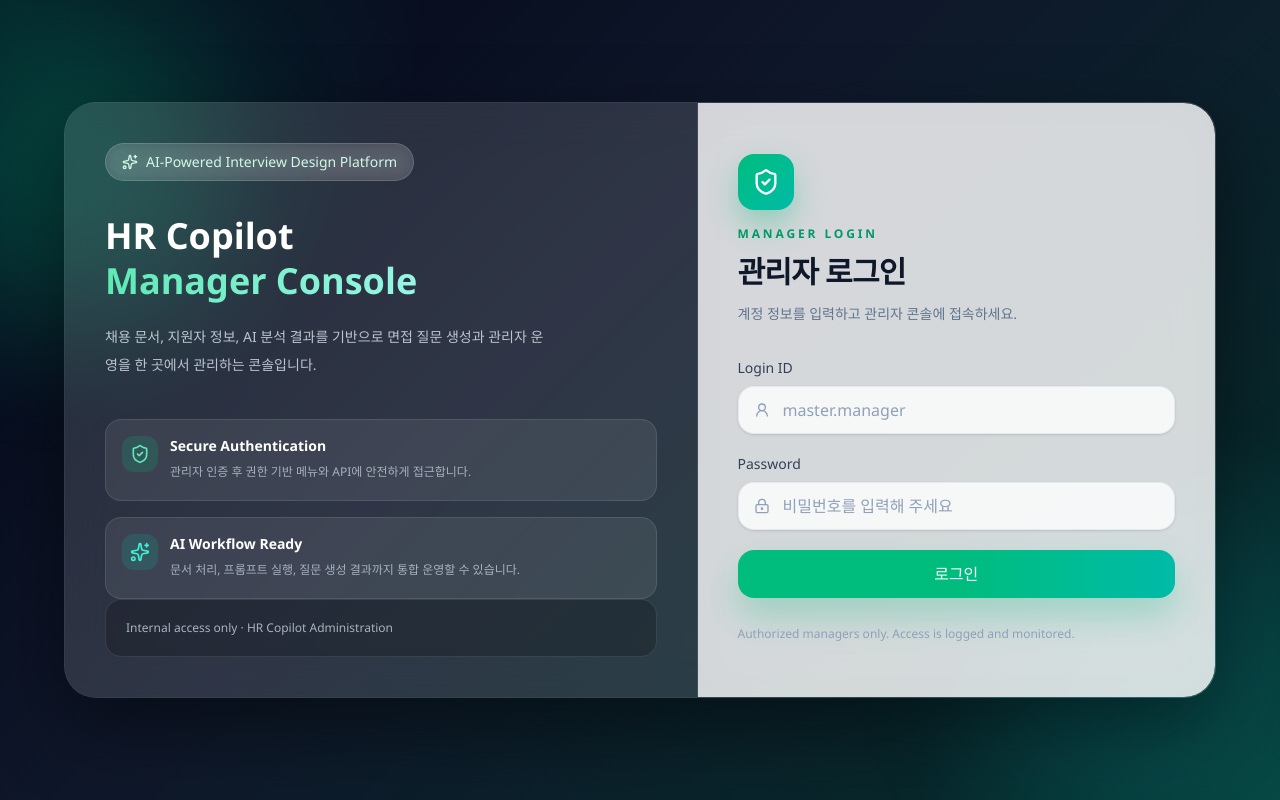
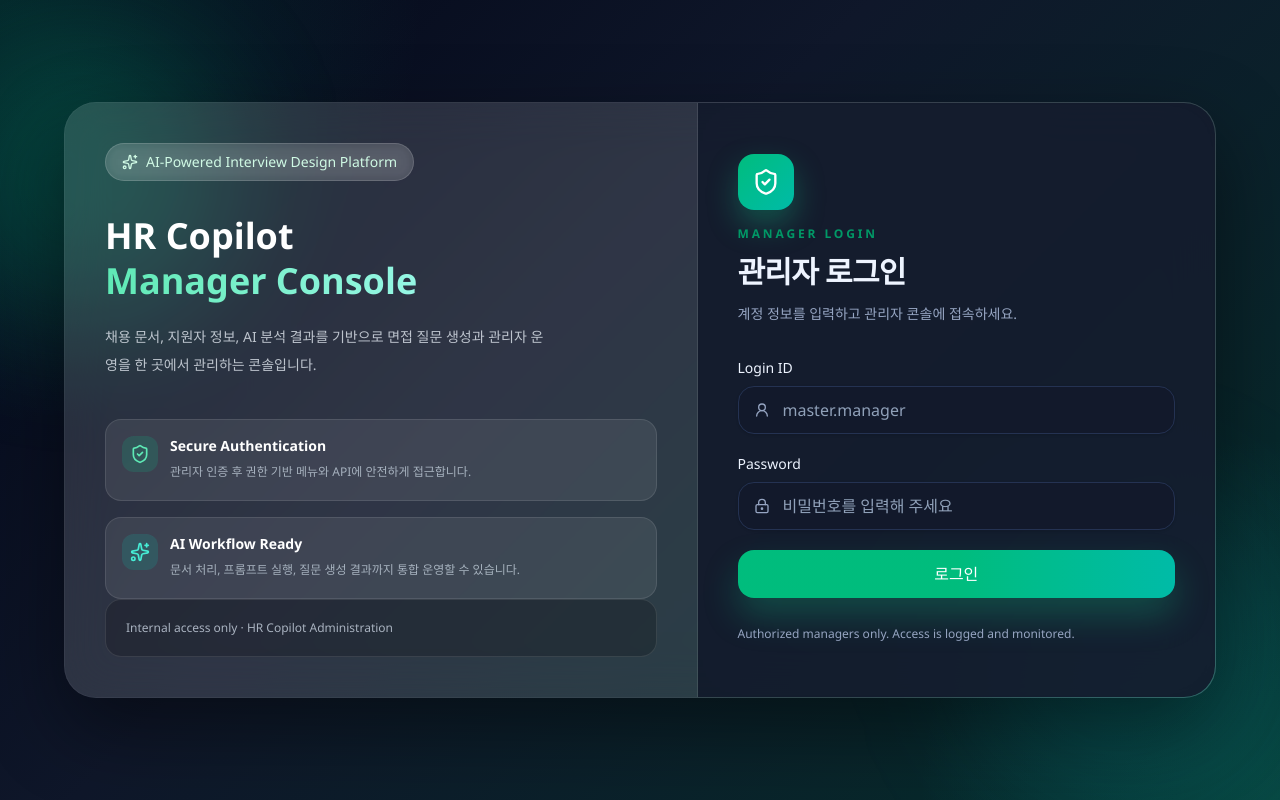
Before and after one commit to bamti95/hr-copilot, a React (Vite) app in the folder frontend/: page /auth/login in a window 1280 px wide. Built offline with nearby package versions, Linux system fonts and the light colour scheme.

Commit message:
fix: HR Copilot BS Front - 전역 다크모드 관련 CSS 수정

```diff
--- a/frontend/src/app/providers/AppProviders.tsx
+++ b/frontend/src/app/providers/AppProviders.tsx
@@ -15,7 +15,9 @@ export function AppProviders({ children }: PropsWithChildren) {
 
   useEffect(() => {
     document.documentElement.classList.toggle("theme-dark", isDark);
+    document.documentElement.classList.toggle("dark", isDark);
     document.body.classList.toggle("theme-dark", isDark);
+    document.body.classList.toggle("dark", isDark);
   }, [isDark]);
 
   useEffect(() => {
--- a/frontend/src/assets/global.css
+++ b/frontend/src/assets/global.css
@@ -1,4 +1,6 @@
 @import "tailwindcss";
+
+@custom-variant dark (&:where(.theme-dark, .theme-dark *));
 
 :root {
   font-family: "Pretendard Variable", "Noto Sans KR", "Segoe UI", sans-serif;
@@ -28,6 +30,11 @@ body.theme-dark {
   --line: #243252;
   --text: #eef4ff;
   --muted: #96a5c2;
+  --surface-soft: rgba(28, 39, 62, 0.72);
+  --surface-subtle: rgba(35, 48, 73, 0.62);
+  --surface-hover: rgba(49, 95, 188, 0.18);
+  --surface-danger: rgba(127, 29, 29, 0.22);
+  --line-soft: rgba(127, 147, 180, 0.28);
   --shadow: 0 24px 80px rgba(0, 0, 0, 0.32);
   background:
     radial-gradient(circle at top left, rgba(73, 109, 255, 0.2), transparent 22%),
@@ -49,6 +56,92 @@ body {
   min-height: 100vh;
   color: var(--text);
   background: var(--bg);
+}
+
+body.theme-dark :where(.admin-shell, .manager-shell, .admin-shell__content) {
+  color: var(--text);
+  background: transparent;
+}
+
+body.theme-dark :where(
+  .bg-white,
+  [class~="bg-white/60"],
+  [class~="bg-white/70"],
+  [class~="bg-white/74"],
+  [class~="bg-white/80"],
+  [class~="bg-white/85"],
+  [class~="bg-white/90"]
+) {
+  background-color: var(--panel) !important;
+}
+
+body.theme-dark :where(
+  .bg-slate-50,
+  .bg-slate-100,
+  [class~="bg-slate-50/50"],
+  [class~="bg-slate-100/50"]
+) {
+  background-color: var(--surface-subtle) !important;
+}
+
+body.theme-dark :where(
+  .text-slate-950,
+  .text-slate-900,
+  .text-slate-800,
+  .text-slate-700
+) {
+  color: var(--text) !important;
+}
+
+body.theme-dark :where(
+  .text-slate-600,
+  .text-slate-500,
+  .text-slate-400
+) {
+  color: var(--muted) !important;
+}
+
+body.theme-dark :where(
+  .border-slate-100,
+  .border-slate-200,
+  .border-slate-300,
+  [class~="border-white/55"],
+  [class~="border-white/70"]
+) {
+  border-color: var(--line) !important;
+}
+
+body.theme-dark :where(
+  .hover\:bg-slate-50:hover,
+  .hover\:bg-slate-100:hover,
+  [class~="hover:bg-white/80"]:hover,
+  [class~="hover:bg-[#f5f8ff]"]:hover
+) {
+  background-color: var(--surface-hover) !important;
+}
+
+body.theme-dark :where(
+  .bg-rose-50,
+  .bg-red-50
+) {
+  background-color: var(--surface-danger) !important;
+}
+
+body.theme-dark :where(
+  input,
+  select,
+  textarea
+) {
+  color: var(--text);
+  background-color: var(--panel-strong);
+  border-color: var(--line);
+}
+
+body.theme-dark :where(
+  input::placeholder,
+  textarea::placeholder
+) {
+  color: var(--muted);
 }
 
 .global-loading-spinner {
@@ -712,6 +805,70 @@ body.theme-dark .sidebar-toggle {
   color: #fff;
 }
 
+body.theme-dark :where(
+  .admin-header,
+  .manager-header,
+  .manager-sidebar,
+  .page-intro,
+  .panel,
+  .summary-card,
+  .activity-card,
+  .pagination
+) {
+  background: var(--panel) !important;
+  border-color: var(--line) !important;
+  color: var(--text);
+}
+
+body.theme-dark .manager-sidebar {
+  background:
+    linear-gradient(180deg, rgba(18, 26, 44, 0.98) 0%, rgba(15, 22, 37, 0.96) 100%) !important;
+}
+
+body.theme-dark :where(
+  .manager-sidebar__link,
+  .manager-sidebar__profile,
+  .manager-header__menu,
+  .header-chip,
+  .pagination__button,
+  .panel__search,
+  .manager-header__search
+) {
+  color: var(--text);
+  background: var(--panel-strong) !important;
+  border-color: var(--line) !important;
+}
+
+body.theme-dark :where(
+  .manager-sidebar__link:hover,
+  .manager-sidebar__link.is-active,
+  .pagination__button.is-active
+) {
+  background: linear-gradient(135deg, var(--primary), var(--primary-strong)) !important;
+  color: #fff !important;
+}
+
+body.theme-dark .manager-sidebar__icon {
+  background: var(--surface-subtle);
+  color: #b9c7ff;
+}
+
+body.theme-dark :where(.summary-card, .activity-card) {
+  background: var(--surface-soft) !important;
+}
+
+body.theme-dark .status-pill.is-warning {
+  color: #f5c451;
+}
+
+body.theme-dark .status-pill.is-danger {
+  color: #ff8f8f;
+}
+
+body.theme-dark .status-pill.is-neutral {
+  color: var(--muted);
+}
+
 @media (max-width: 1080px) {
   .admin-sidebar {
     position: fixed;
--- a/frontend/src/services/api.ts
+++ b/frontend/src/services/api.ts
@@ -3,6 +3,8 @@ import { authStorage } from "./authStorage";
 import { useGlobalLoadingStore } from "../store/useGlobalLoadingStore";
 
 const API_BASE_URL = "http://127.0.0.1:8000/api/v1";
+// npm run dev -- --host 0.0.0.0
+// const API_BASE_URL = "http://192.168.239.20:8000/api/v1"
 
 const api = axios.create({
   baseURL: API_BASE_URL,
```
